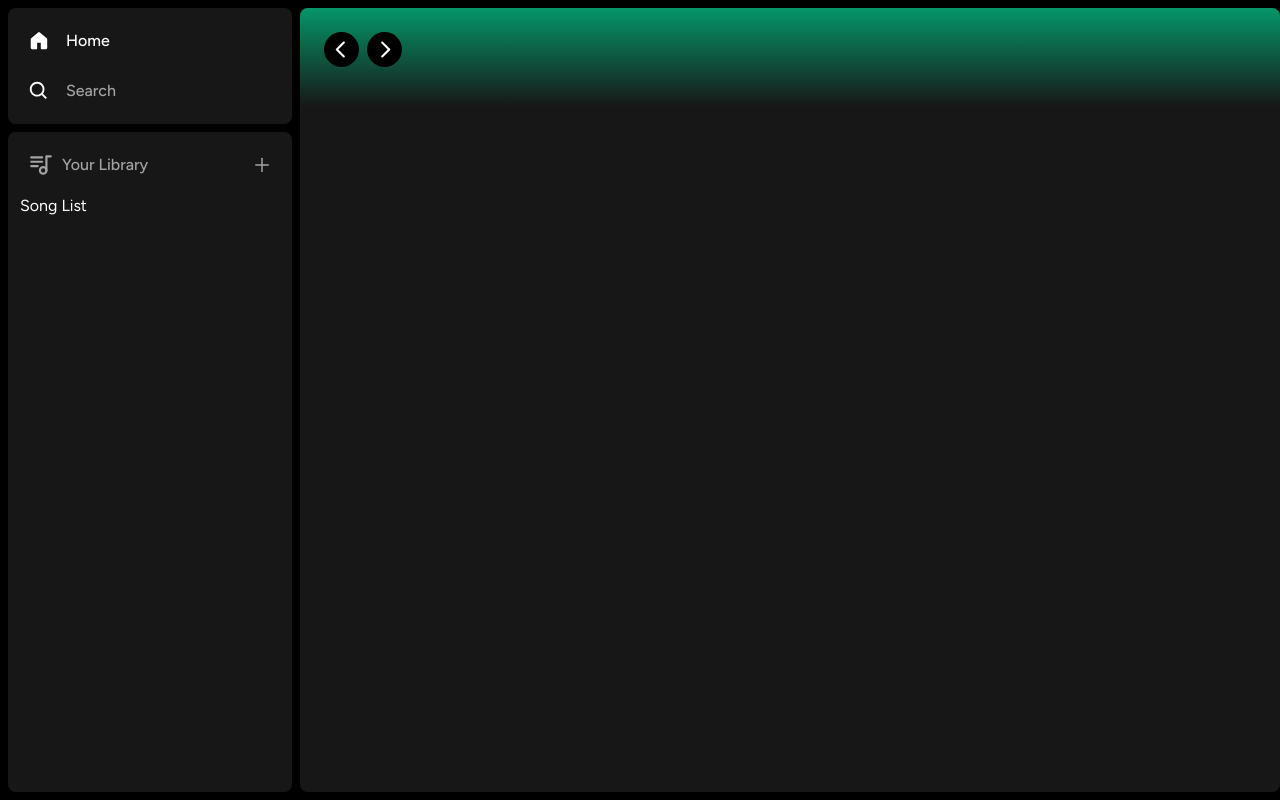
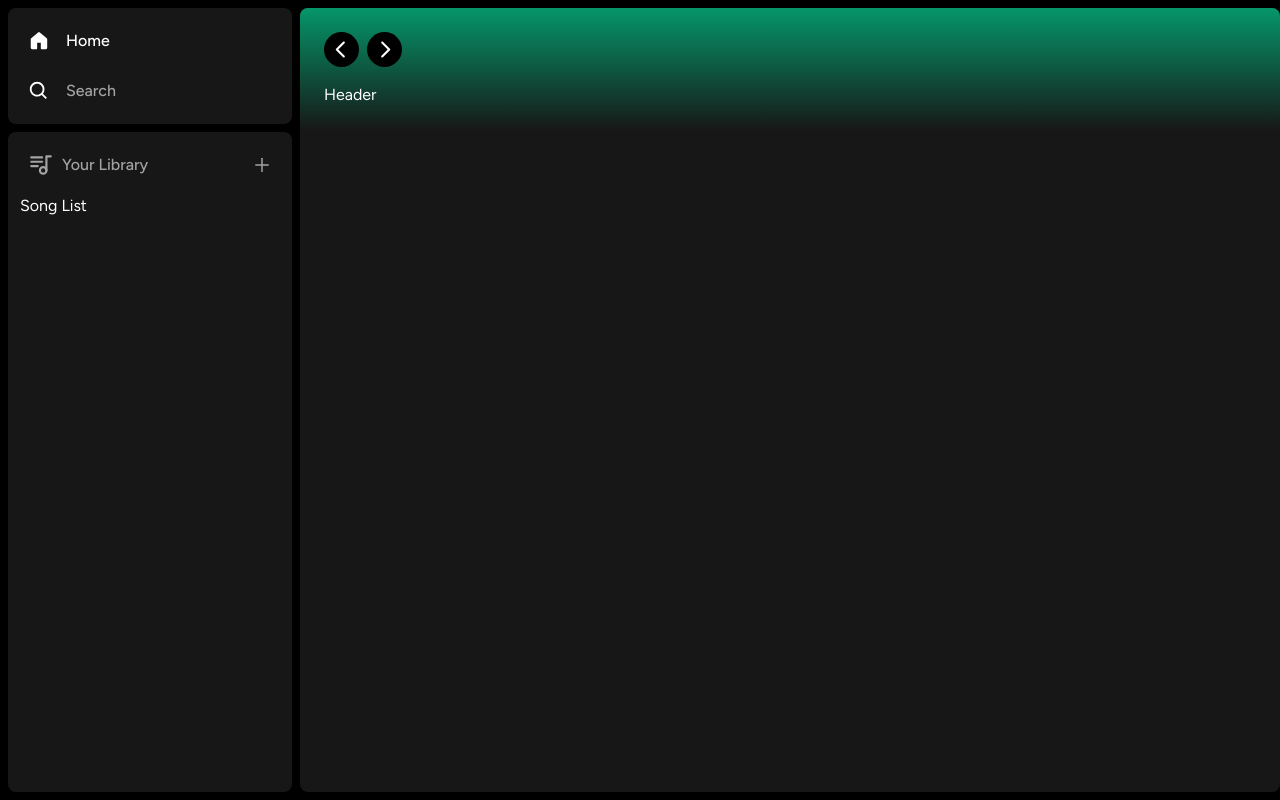
Before and after one commit to BorisKlco/nextjs.spotify, a Next.js app: page / in a window 1280 px wide. Built offline with nearby package versions, Linux system fonts and the light colour scheme.

Commit message:
header looks fine

```diff
--- a/components/Header.tsx
+++ b/components/Header.tsx
@@ -53,6 +53,7 @@ const Header = ({ children, className }: HeaderProps) => {
           />
         </div>
       </div>
+      {children}
     </div>
   );
 };
```
Also changed, not shown: 1 other file (tests, documents, lock files or other folders).
